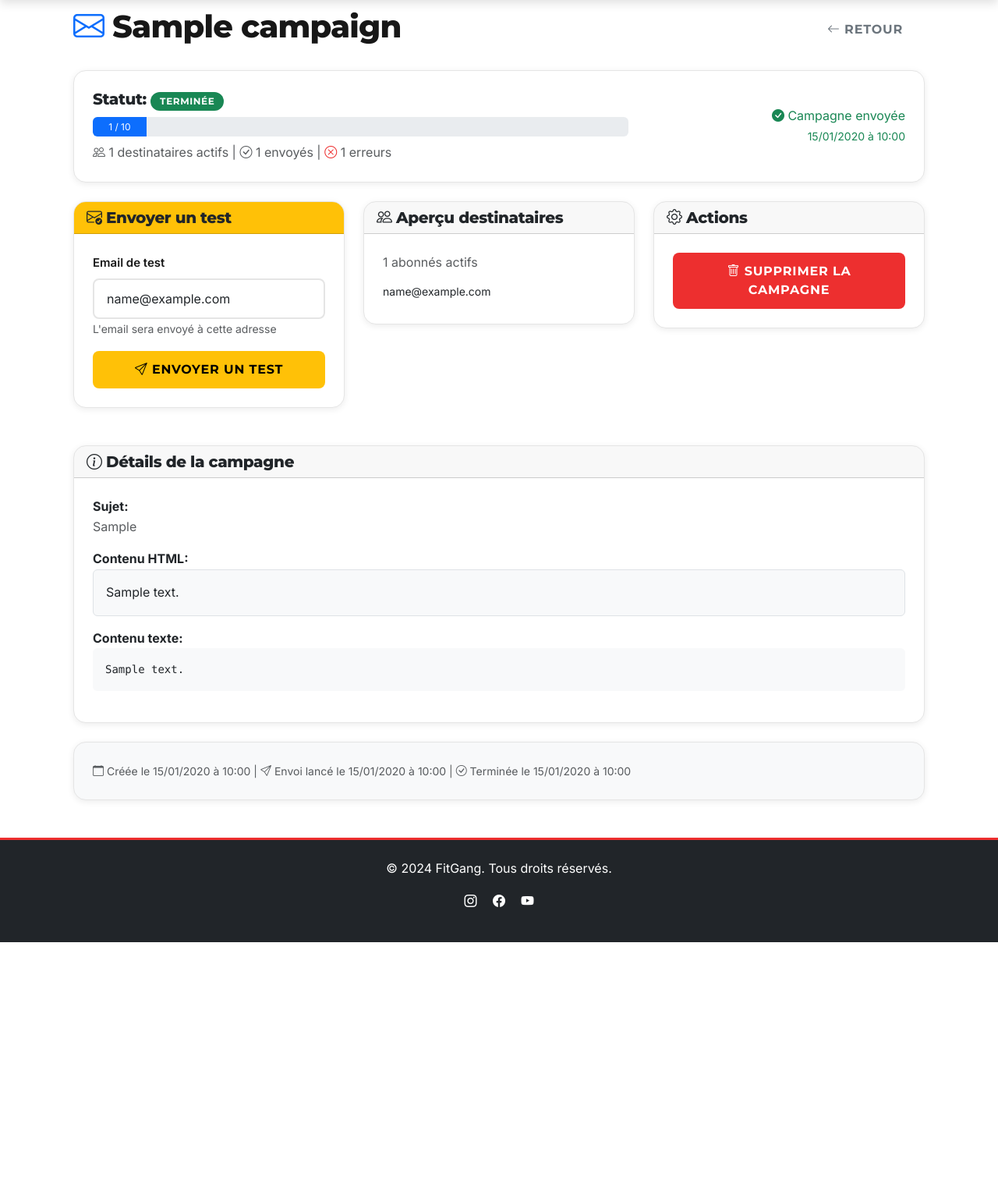
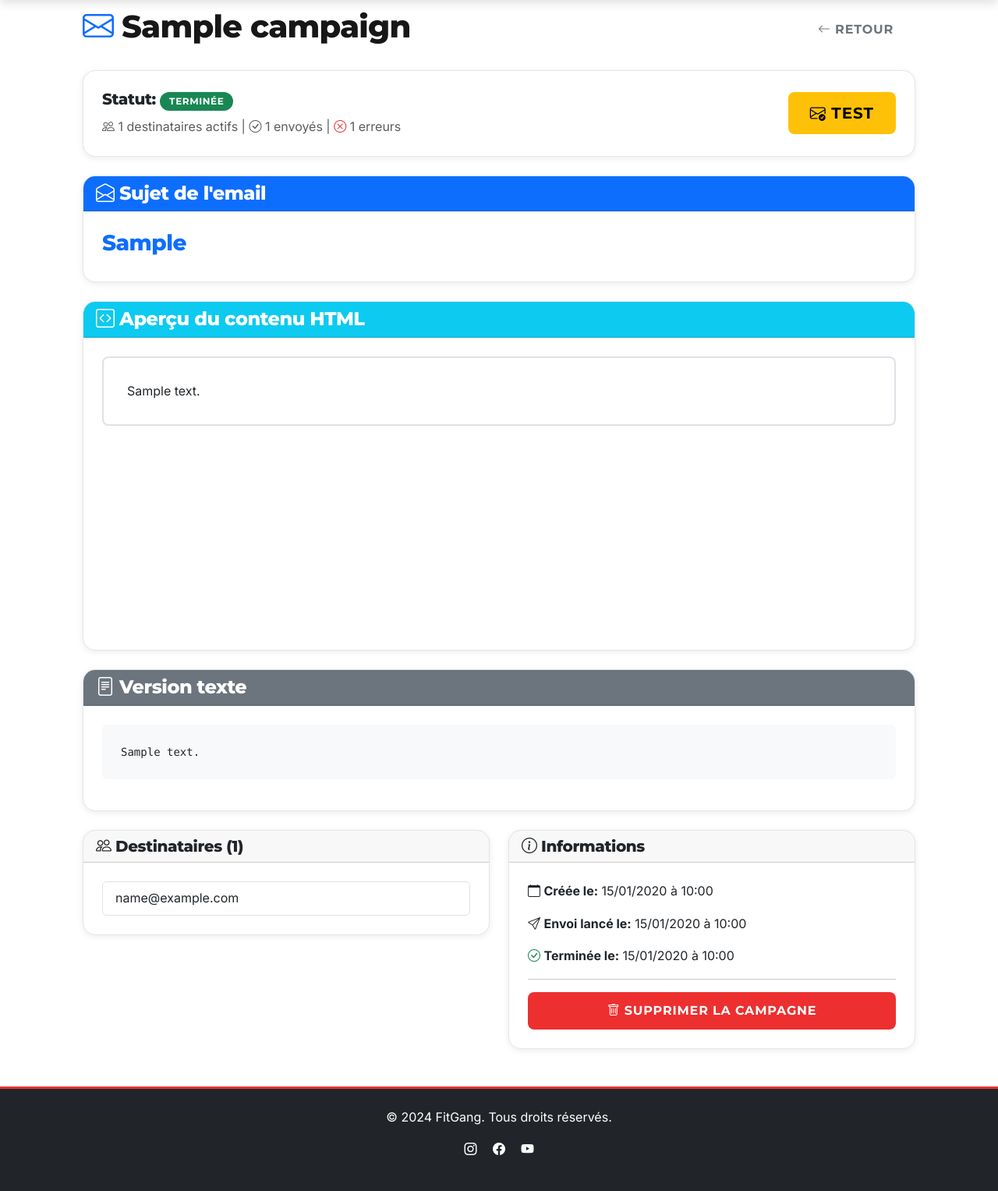
Before and after one commit to max0067/fitgang, a Flask app: page /admin/email-campaigns/1 in a window 1280 px wide. Shown: the part 110-1637 px from the top of the page at 78% size. Before the commit the page ends 1318 px from the top, so only its background shows below. Run offline with Flask 2, Linux system fonts and the light colour scheme; a user stored in the database is signed in; tables that the repository leaves empty hold one stand-in row (values such as "Sample post").

Commit message:
Agrandir pages campagnes email en pleine largeur

```diff
--- a/app/templates/admin_email_campaign_detail.html
+++ b/app/templates/admin_email_campaign_detail.html
@@ -3,21 +3,20 @@
 {% block title %}{{ campaign.nom }} - FitGang Admin{% endblock %}
 
 {% block content %}
-<div class="container-fluid">
+<div class="container-fluid px-4">
+    <!-- Header avec titre et bouton retour -->
     <div class="d-flex justify-content-between align-items-center mb-4">
-            <h1>
-                <i class="bi bi-envelope text-primary"></i> {{ campaign.nom }}
-            </h1>
+        <h1><i class="bi bi-envelope text-primary"></i> {{ campaign.nom }}</h1>
         <a href="{{ url_for('main.admin_email_campaigns') }}" class="btn btn-outline-secondary">
             <i class="bi bi-arrow-left"></i> Retour
         </a>
     </div>
 
-        <!-- Statut de la campagne -->
+    <!-- Statut et actions principales en ligne -->
     <div class="card card-custom mb-4">
         <div class="card-body">
             <div class="row align-items-center">
-                    <div class="col-md-8">
+                <div class="col-lg-6">
                     <h5 class="mb-2">Statut:
                         {% if campaign.statut == 'brouillon' %}
                             <span class="badge bg-secondary">Brouillon</span>
@@ -29,19 +28,6 @@
                             <span class="badge bg-danger">Erreur</span>
                         {% endif %}
                     </h5>
-
-                        {% if campaign.emails_total > 0 %}
-                        <div class="progress mb-2" style="height: 25px;">
-                            <div class="progress-bar" role="progressbar"
-                                 style="width: {{ (campaign.emails_envoyes / campaign.emails_total * 100)|int }}%"
-                                 aria-valuenow="{{ campaign.emails_envoyes }}"
-                                 aria-valuemin="0"
-                                 aria-valuemax="{{ campaign.emails_total }}">
-                                {{ campaign.emails_envoyes }} / {{ campaign.emails_total }}
-                            </div>
-                        </div>
-                        {% endif %}
-
                     <p class="mb-0 text-muted">
                         <i class="bi bi-people"></i> {{ total_subscribers }} destinataires actifs
                         {% if campaign.emails_total > 0 %}
@@ -52,64 +38,70 @@
                         {% endif %}
                     </p>
                 </div>
-                    <div class="col-md-4 text-end">
+                <div class="col-lg-6 text-end">
                     {% if campaign.statut == 'brouillon' or campaign.statut == 'erreur' %}
-                            <form method="POST" action="{{ url_for('main.admin_email_campaign_send', id=campaign.id) }}" onsubmit="return confirm('Êtes-vous sûr de vouloir envoyer cette campagne à {{ total_subscribers }} abonnés?');">
-                                <button type="submit" class="btn btn-success btn-lg">
+                        <form method="POST" action="{{ url_for('main.admin_email_campaign_send', id=campaign.id) }}" onsubmit="return confirm('Êtes-vous sûr de vouloir envoyer cette campagne à {{ total_subscribers }} abonnés?');" class="d-inline">
+                            <button type="submit" class="btn btn-success btn-lg me-2">
                                 <i class="bi bi-send-fill"></i> Envoyer à {{ total_subscribers }} abonnés
                             </button>
                         </form>
-                        {% elif campaign.statut == 'terminee' %}
-                            <p class="text-success mb-0">
-                                <i class="bi bi-check-circle-fill"></i> Campagne envoyée
-                                <br><small>{{ campaign.date_fin_envoi.strftime('%d/%m/%Y à %H:%M') }}</small>
-                            </p>
                     {% endif %}
+                    <button type="button" class="btn btn-warning btn-lg" data-bs-toggle="modal" data-bs-target="#testEmailModal">
+                        <i class="bi bi-envelope-check"></i> Test
+                    </button>
                 </div>
             </div>
         </div>
     </div>
 
-        <!-- Actions rapides -->
-        <div class="row mb-4">
-            <div class="col-md-4">
-                <!-- Envoyer un test -->
+    <!-- CONTENU PRINCIPAL EN TRÈS LARGE -->
     <div class="card card-custom mb-4">
-                    <div class="card-header bg-warning">
-                        <h5 class="mb-0"><i class="bi bi-envelope-check"></i> Envoyer un test</h5>
+        <div class="card-header bg-primary text-white">
+            <h4 class="mb-0"><i class="bi bi-envelope-open"></i> Sujet de l'email</h4>
         </div>
         <div class="card-body">
-                        <form method="POST" action="{{ url_for('main.admin_email_campaign_test', id=campaign.id) }}">
-                            <div class="mb-3">
-                                <label class="form-label">Email de test</label>
-                                <input type="email" name="test_email" class="form-control" value="{{ current_user.email }}" required>
-                                <small class="text-muted">L'email sera envoyé à cette adresse</small>
+            <h3 class="text-primary">{{ campaign.sujet }}</h3>
         </div>
-                            <button type="submit" class="btn btn-warning w-100">
-                                <i class="bi bi-send"></i> Envoyer un test
-                            </button>
-                        </form>
+    </div>
+
+    <!-- APERÇU DU CONTENU HTML EN TRÈS LARGE -->
+    <div class="card card-custom mb-4">
+        <div class="card-header bg-info text-white">
+            <h4 class="mb-0"><i class="bi bi-code-square"></i> Aperçu du contenu HTML</h4>
+        </div>
+        <div class="card-body" style="min-height: 400px; font-size: 16px;">
+            <div style="border: 2px solid #dee2e6; padding: 30px; background: white; border-radius: 8px;">
+                {{ campaign.contenu_html|safe }}
             </div>
         </div>
     </div>
 
-            <div class="col-md-4">
-                <!-- Aperçu des destinataires -->
+    {% if campaign.contenu_texte %}
     <div class="card card-custom mb-4">
-                    <div class="card-header">
-                        <h5 class="mb-0"><i class="bi bi-people"></i> Aperçu destinataires</h5>
+        <div class="card-header bg-secondary text-white">
+            <h4 class="mb-0"><i class="bi bi-file-text"></i> Version texte</h4>
         </div>
         <div class="card-body">
-                        <p class="text-muted mb-2">{{ total_subscribers }} abonnés actifs</p>
-                        <div class="list-group list-group-flush">
+            <pre class="bg-light p-4 rounded" style="font-size: 14px;">{{ campaign.contenu_texte }}</pre>
+        </div>
+    </div>
+    {% endif %}
+
+    <!-- Actions secondaires en bas -->
+    <div class="row mb-4">
+        <div class="col-lg-6">
+            <div class="card card-custom">
+                <div class="card-header">
+                    <h5 class="mb-0"><i class="bi bi-people"></i> Destinataires ({{ total_subscribers }})</h5>
+                </div>
+                <div class="card-body">
+                    <div class="list-group">
                         {% for email in preview_emails %}
-                            <div class="list-group-item px-0 py-1">
-                                <small>{{ email }}</small>
-                            </div>
+                        <div class="list-group-item">{{ email }}</div>
                         {% endfor %}
                         {% if total_subscribers > preview_emails|length %}
-                            <div class="list-group-item px-0 py-1 text-muted">
-                                <small>...et {{ total_subscribers - preview_emails|length }} autres</small>
+                        <div class="list-group-item text-muted">
+                            ...et {{ total_subscribers - preview_emails|length }} autres
                         </div>
                         {% endif %}
                     </div>
@@ -117,68 +109,57 @@
             </div>
         </div>
 
-            <div class="col-md-4">
-                <!-- Actions -->
+        <div class="col-lg-6">
             <div class="card card-custom">
                 <div class="card-header">
-                        <h5 class="mb-0"><i class="bi bi-gear"></i> Actions</h5>
+                    <h5 class="mb-0"><i class="bi bi-info-circle"></i> Informations</h5>
                 </div>
                 <div class="card-body">
+                    <p><i class="bi bi-calendar"></i> <strong>Créée le:</strong> {{ campaign.date_creation.strftime('%d/%m/%Y à %H:%M') }}</p>
+                    {% if campaign.date_envoi %}
+                    <p><i class="bi bi-send"></i> <strong>Envoi lancé le:</strong> {{ campaign.date_envoi.strftime('%d/%m/%Y à %H:%M') }}</p>
+                    {% endif %}
+                    {% if campaign.date_fin_envoi %}
+                    <p><i class="bi bi-check-circle text-success"></i> <strong>Terminée le:</strong> {{ campaign.date_fin_envoi.strftime('%d/%m/%Y à %H:%M') }}</p>
+                    {% endif %}
+
                     {% if campaign.statut != 'en_cours' %}
+                    <hr>
                     <form method="POST" action="{{ url_for('main.admin_email_campaign_delete', id=campaign.id) }}" onsubmit="return confirm('Êtes-vous sûr de vouloir supprimer cette campagne?');">
                         <button type="submit" class="btn btn-danger w-100">
                             <i class="bi bi-trash"></i> Supprimer la campagne
                         </button>
                     </form>
-                        {% else %}
-                        <p class="text-warning mb-0">
-                            <i class="bi bi-exclamation-triangle"></i> Campagne en cours d'envoi...
-                        </p>
                     {% endif %}
                 </div>
             </div>
         </div>
     </div>
-
-        <!-- Détails de la campagne (pleine largeur) -->
-        <div class="card card-custom mb-4">
-            <div class="card-header">
-                <h5 class="mb-0"><i class="bi bi-info-circle"></i> Détails de la campagne</h5>
-            </div>
-            <div class="card-body">
-                <div class="mb-3">
-                    <strong>Sujet:</strong>
-                    <p class="text-muted">{{ campaign.sujet }}</p>
 </div>
 
+<!-- Modal pour envoyer un test -->
+<div class="modal fade" id="testEmailModal" tabindex="-1">
+    <div class="modal-dialog">
+        <div class="modal-content">
+            <div class="modal-header bg-warning">
+                <h5 class="modal-title"><i class="bi bi-envelope-check"></i> Envoyer un email de test</h5>
+                <button type="button" class="btn-close" data-bs-dismiss="modal"></button>
+            </div>
+            <form method="POST" action="{{ url_for('main.admin_email_campaign_test', id=campaign.id) }}">
+                <div class="modal-body">
                     <div class="mb-3">
-                    <strong>Contenu HTML:</strong>
-                    <div class="border rounded p-3 bg-light">
-                        {{ campaign.contenu_html|safe }}
+                        <label class="form-label">Adresse email de test</label>
+                        <input type="email" name="test_email" class="form-control" value="{{ current_user.email }}" required>
+                        <small class="text-muted">L'email sera envoyé à cette adresse pour vérifier le rendu</small>
                     </div>
                 </div>
-
-                {% if campaign.contenu_texte %}
-                <div class="mb-0">
-                    <strong>Contenu texte:</strong>
-                    <pre class="bg-light p-3 rounded">{{ campaign.contenu_texte }}</pre>
+                <div class="modal-footer">
+                    <button type="button" class="btn btn-secondary" data-bs-dismiss="modal">Annuler</button>
+                    <button type="submit" class="btn btn-warning">
+                        <i class="bi bi-send"></i> Envoyer le test
+                    </button>
                 </div>
-                {% endif %}
-            </div>
-        </div>
-
-        <!-- Informations -->
-        <div class="card card-custom mt-4 bg-light">
-            <div class="card-body">
-                <small class="text-muted">
-                    <i class="bi bi-calendar"></i> Créée le {{ campaign.date_creation.strftime('%d/%m/%Y à %H:%M') }}
-                    {% if campaign.date_envoi %}
-                    | <i class="bi bi-send"></i> Envoi lancé le {{ campaign.date_envoi.strftime('%d/%m/%Y à %H:%M') }}
-                    {% endif %}
-                    {% if campaign.date_fin_envoi %}
-                    | <i class="bi bi-check-circle"></i> Terminée le {{ campaign.date_fin_envoi.strftime('%d/%m/%Y à %H:%M') }}
-                    {% endif %}
-                </small>
+            </form>
         </div>
     </div>
 </div>
```
Lines whose indentation alone changed are shown as unchanged.
